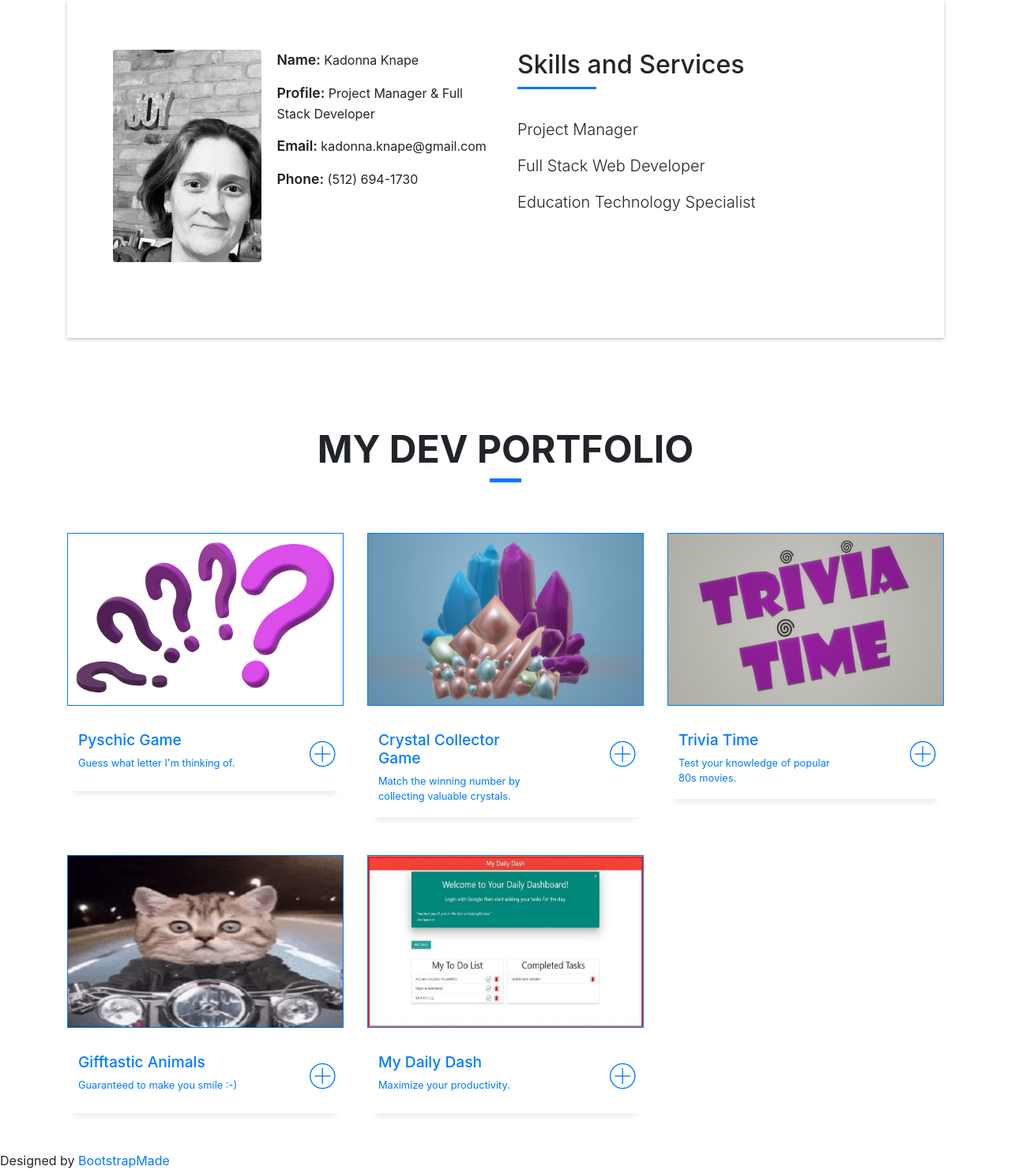
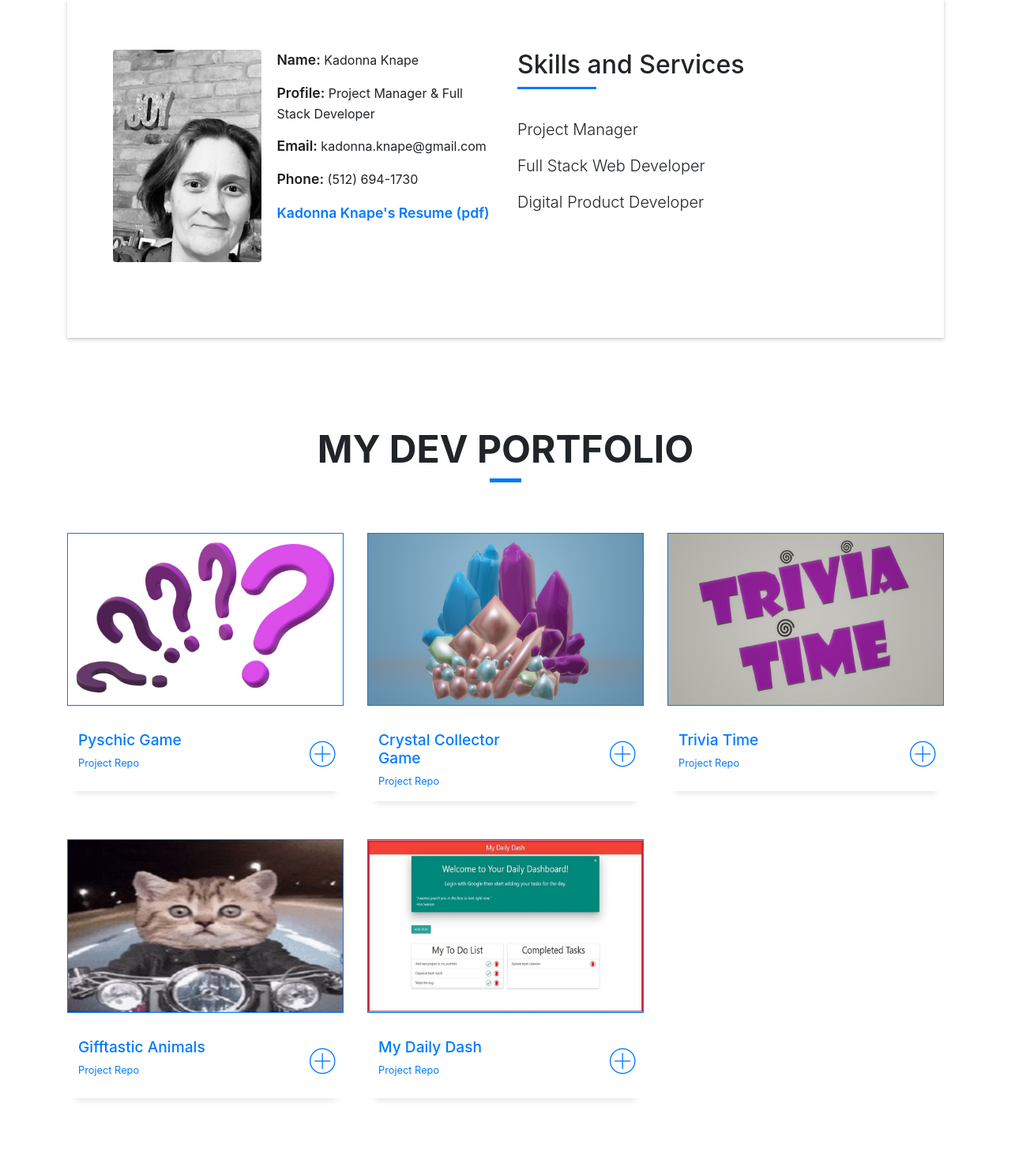
Before and after one commit to kknape/kadonna_portfolio, a website with bundled scripts: page index.html in a window 1280 px wide. Shown: the part 865-2347 px from the top of the page at 79% size. After the commit the page ends 2304 px from the top, so only its background shows below. Built offline with nearby package versions, Linux system fonts and the light colour scheme; files whose address does not match are found by name; a web font is replaced by a local one.

Commit message:
Added resume.

```diff
--- a/index.html
+++ b/index.html
@@ -24,13 +24,8 @@
 
   <!-- Main Stylesheet File -->
   <link href="css/style.css" rel="stylesheet">
+  <base target="_blank">
 
-  <!-- =======================================================
-    Theme Name: DevFolio
-    Theme URL: https://bootstrapmade.com/devfolio-bootstrap-portfolio-html-template/
-    Author: BootstrapMade.com
-    License: https://bootstrapmade.com/license/
-  ======================================================= -->
 </head>
 
 <body id="page-top">
@@ -51,7 +46,10 @@
             <a class="nav-link js-scroll active" href="#home">Home</a>
           </li>
           <li class="nav-item">
-            <a class="nav-link js-scroll" href="#work">Work</a>
+            <a class="nav-link js-scroll" href="#about">Work</a>
+          </li>
+          <li class="nav-item">
+            <a class="nav-link js-scroll" href="#work">Portfolio</a>
           </li>
         </ul>
       </div>
@@ -94,6 +92,7 @@
                       <p><span class="title-s">Profile: </span> <span>Project Manager & Full Stack Developer</span></p>
                       <p><span class="title-s">Email: </span> <span>kadonna.knape@gmail.com</span></p>
                       <p><span class="title-s">Phone: </span> <span>(512) 694-1730</span></p>
+                      <p><span class="title-s"><span><a href="img/kadonna_knape_resume.pdf">Kadonna Knape's Resume (pdf)</a></span></p>
                     </div>
                   </div>
                 </div>
@@ -139,7 +138,7 @@
                     Full Stack Web Developer
                   </p>
                   <p class="lead">
-                    Education Technology Specialist
+                    Digital Product Developer
                   </p>
                 </div>
               </div>
@@ -333,6 +332,7 @@ Section Services End /-->
       <div class="row">
         <div class="col-md-4">
           <div class="work-box">
+            <!--<a href="img/work-1.jpg" data-lightbox="gallery-mf">-->
             <a href="https://kknape.github.io/Psychic_Game/">
               <div class="work-img">
                 <img src="img/work-1.jpg" alt="" class="img-fluid">
@@ -342,7 +342,7 @@ Section Services End /-->
                   <div class="col-sm-8">
                     <h2 class="w-title">Pyschic Game</h2>
                    <div class="w-more">
-                      <span class="w-ctegory">Guess what letter I'm thinking of.</span>
+                      <span class="w-ctegory"><a href="https://github.com/kknape/Psychic_Game">Project Repo</a></span>
                     </div>
                   </div>
                   <div class="col-sm-4">
@@ -366,7 +366,7 @@ Section Services End /-->
                   <div class="col-sm-8">
                     <h2 class="w-title">Crystal Collector Game</h2>
                     <div class="w-more">
-                      <span class="w-ctegory">Match the winning number by collecting valuable crystals.</span>
+                      <span class="w-ctegory"><a href="https://github.com/kknape/Crystal_Collector_Game">Project Repo</a></span>
                     </div>
                   </div>
                   <div class="col-sm-4">
@@ -391,7 +391,7 @@ Section Services End /-->
                   <div class="col-sm-8">
                     <h2 class="w-title">Trivia Time</h2>
                     <div class="w-more">
-                      <span class="w-ctegory">Test your knowledge of popular 80s movies.</span>
+                      <span class="w-ctegory"><a href="https://github.com/kknape/Trivia_Game">Project Repo</a></span>
                     </div>
                   </div>
                   <div class="col-sm-4">
@@ -415,7 +415,7 @@ Section Services End /-->
                   <div class="col-sm-8">
                     <h2 class="w-title">Gifftastic Animals</h2>
                     <div class="w-more">
-                      <span class="w-ctegory">Guaranteed to make you smile :-)</span>
+                      <span class="w-ctegory"><a href="https://github.com/kknape/Giftastic-Animals">Project Repo</a></span>
                     </div>
                   </div>
                   <div class="col-sm-4">
@@ -439,7 +439,7 @@ Section Services End /-->
                   <div class="col-sm-8">
                     <h2 class="w-title">My Daily Dash</h2>
                     <div class="w-more">
-                      <span class="w-ctegory">Maximize your productivity.</span>
+                      <span class="w-ctegory"><a href="https://github.com/whereispolaris/firebase-application">Project Repo</a></span>
                     </div>
                   </div>
                   <div class="col-sm-4">
@@ -735,7 +735,7 @@ Section Services End /-->
                   Licensing information: https://bootstrapmade.com/license/
                   Purchase the pro version with working PHP/AJAX contact form: https://bootstrapmade.com/buy/?theme=DevFolio
                 -->
-                Designed by <a href="https://bootstrapmade.com/">BootstrapMade</a>
+               <!-- Designed by <a href="https://bootstrapmade.com/">BootstrapMade</a>-->
               </div>
             </div>
           </div>
@@ -767,3 +767,10 @@ Section Services End /-->
 
 </body>
 </html>
+
+  <!-- =======================================================
+    Theme Name: DevFolio
+    Theme URL: https://bootstrapmade.com/devfolio-bootstrap-portfolio-html-template/
+    Author: BootstrapMade.com
+    License: https://bootstrapmade.com/license/
+  ======================================================= -->
```
Also changed, not shown: package.json (added, +23 -0 lines), 1 other file.
